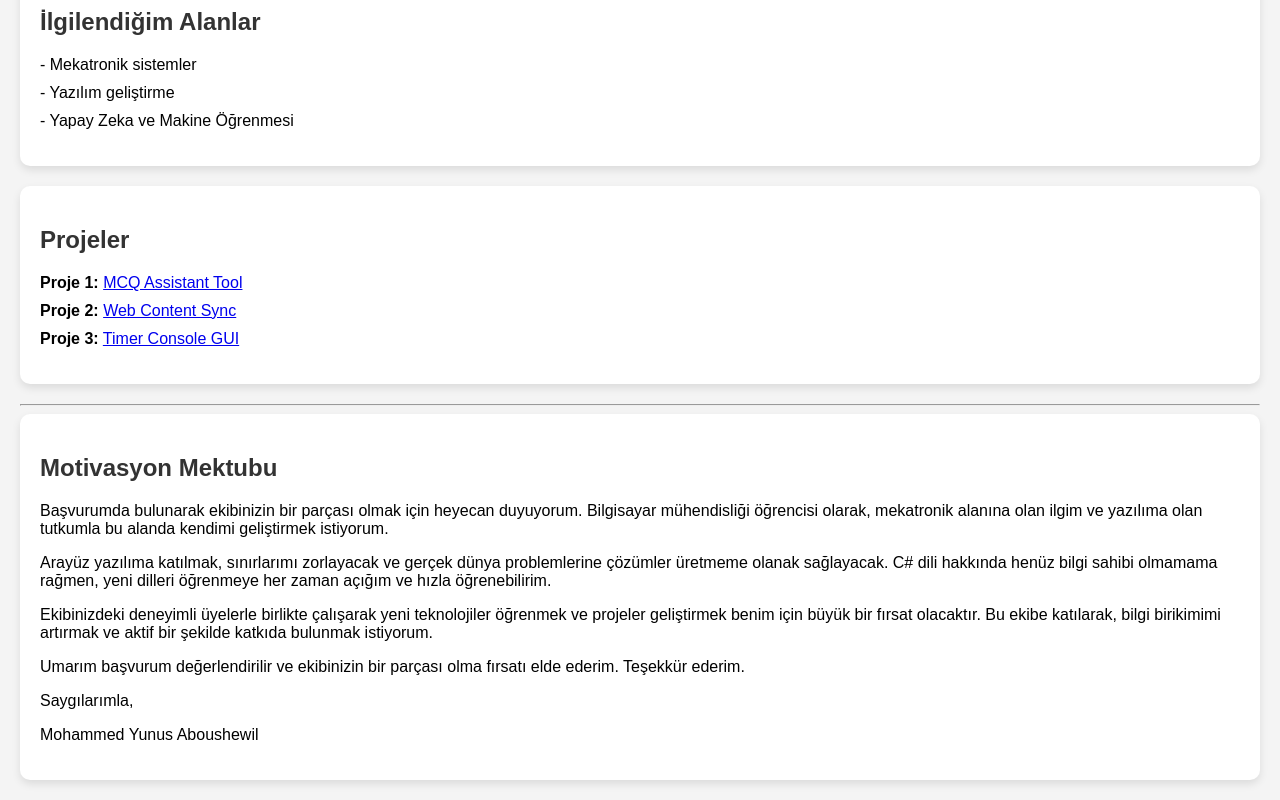
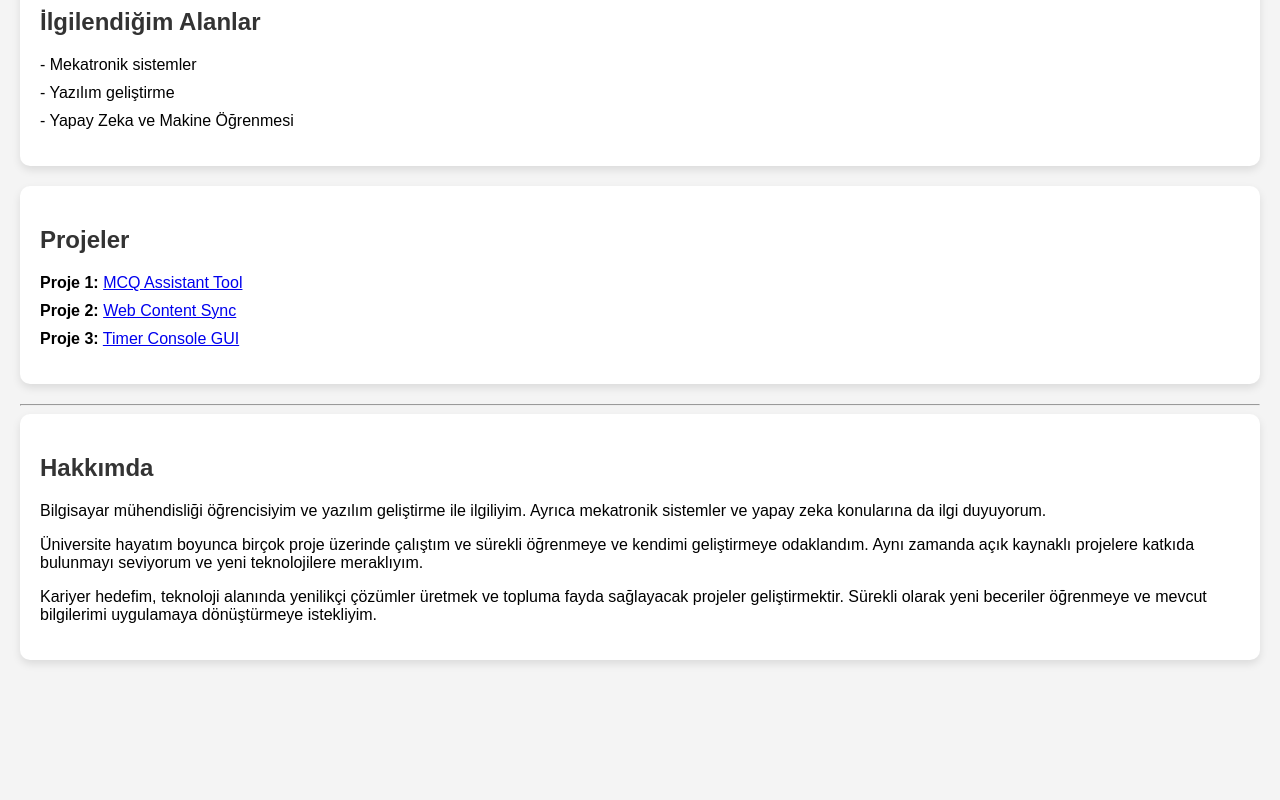
Before and after one commit to MY-EG/CV, a plain HTML site: page index.html in a window 1280 px wide. Shown: the part 929-1729 px from the top of the page. After the commit the page ends 1609 px from the top, so only its background shows below. Drawn offline with Linux system fonts and the light colour scheme.

Commit message:
Update index.html

```diff
--- a/index.html
+++ b/index.html
@@ -3,7 +3,7 @@
 <head>
   <meta charset="UTF-8">
   <meta name="viewport" content="width=device-width, initial-scale=1.0">
-  <title>Mekatronik Kulübü Başvuru - [Mohammed Yunus Aboushewil]</title>
+  <title>CV</title>
   <style>
     body {
       font-family: Arial, sans-serif;
@@ -43,7 +43,7 @@
 </head>
 <body>
   <div class="section">
-    <h1>Türkmekatronik Ekibine Katılma Başvuru</h1>
+    <h1>Mohammed Yunus Aboushewil - CV</h1>
   </div>
 
   <div class="section">
@@ -97,13 +97,11 @@
   <hr>
 
   <div class="section">
-    <h2>Motivasyon Mektubu</h2>
-    <p>Başvurumda bulunarak ekibinizin bir parçası olmak için heyecan duyuyorum. Bilgisayar mühendisliği öğrencisi olarak, mekatronik alanına olan ilgim ve yazılıma olan tutkumla bu alanda kendimi geliştirmek istiyorum.</p>
-    <p>Arayüz yazılıma katılmak, sınırlarımı zorlayacak ve gerçek dünya problemlerine çözümler üretmeme olanak sağlayacak. C# dili hakkında henüz bilgi sahibi olmamama rağmen, yeni dilleri öğrenmeye her zaman açığım ve hızla öğrenebilirim.</p>
-    <p>Ekibinizdeki deneyimli üyelerle birlikte çalışarak yeni teknolojiler öğrenmek ve projeler geliştirmek benim için büyük bir fırsat olacaktır. Bu ekibe katılarak, bilgi birikimimi artırmak ve aktif bir şekilde katkıda bulunmak istiyorum.</p>
-    <p>Umarım başvurum değerlendirilir ve ekibinizin bir parçası olma fırsatı elde ederim. Teşekkür ederim.</p>
-    <p>Saygılarımla,</p>
-    <p>Mohammed Yunus Aboushewil</p>
+    <h2>Hakkımda</h2>
+    <p>Bilgisayar mühendisliği öğrencisiyim ve yazılım geliştirme ile ilgiliyim. Ayrıca mekatronik sistemler ve yapay zeka konularına da ilgi duyuyorum.</p>
+    <p>Üniversite hayatım boyunca birçok proje üzerinde çalıştım ve sürekli öğrenmeye ve kendimi geliştirmeye odaklandım. Aynı zamanda açık kaynaklı projelere katkıda bulunmayı seviyorum ve yeni teknolojilere meraklıyım.</p>
+    <p>Kariyer hedefim, teknoloji alanında yenilikçi çözümler üretmek ve topluma fayda sağlayacak projeler geliştirmektir. Sürekli olarak yeni beceriler öğrenmeye ve mevcut bilgilerimi uygulamaya dönüştürmeye istekliyim.</p>
+
   </div>
 
 </body>
```
